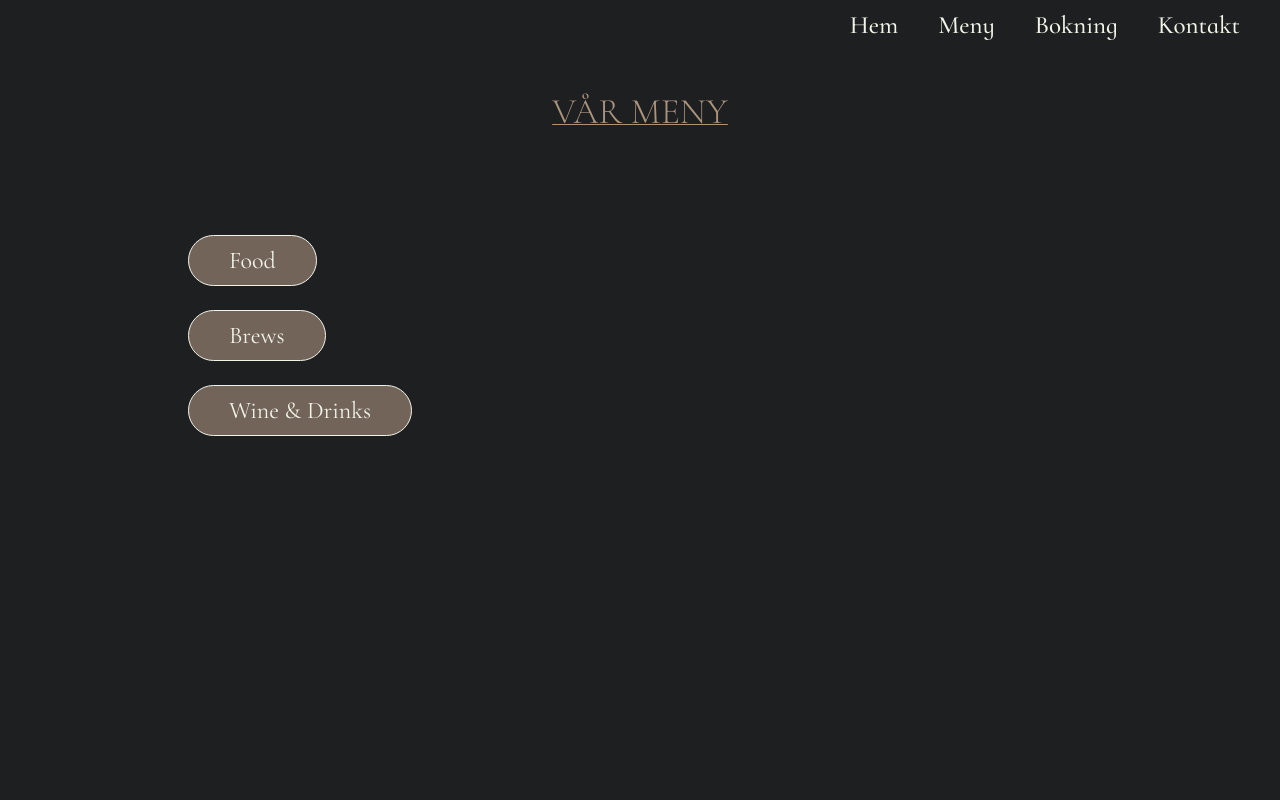
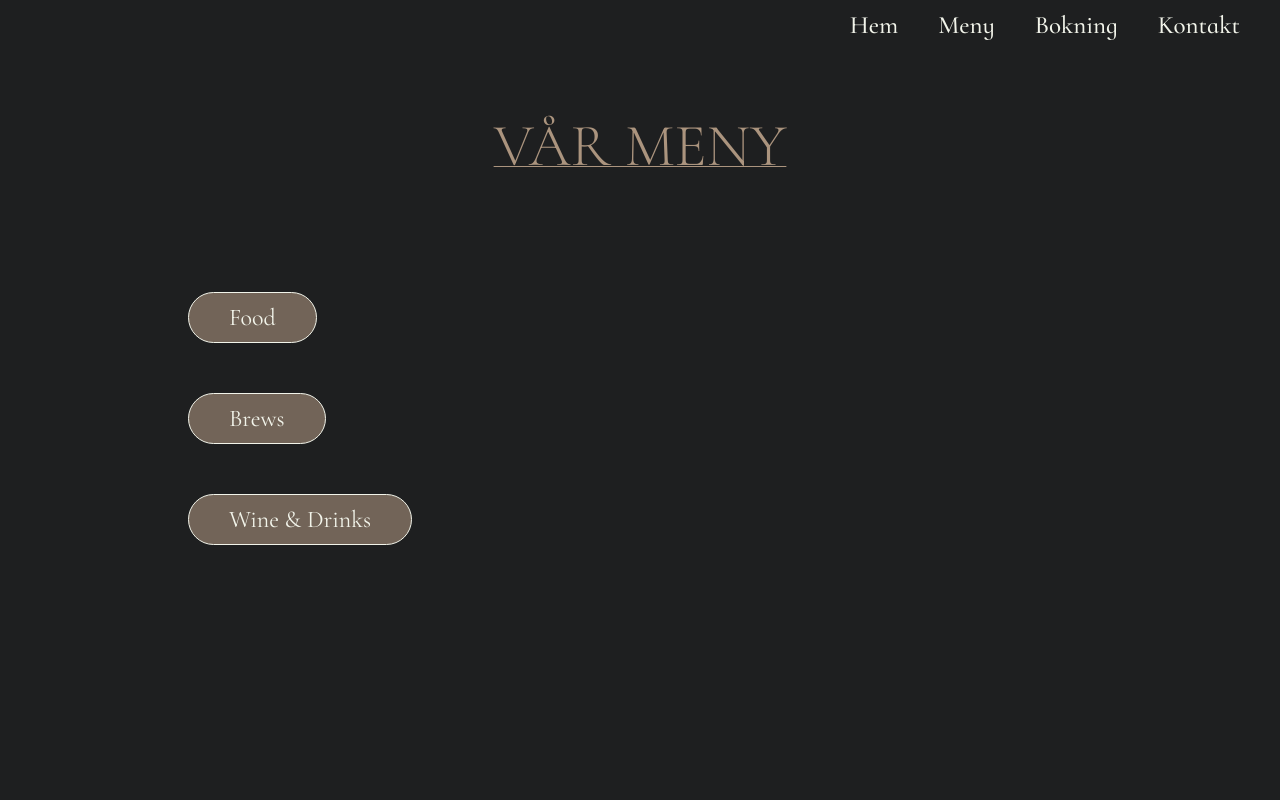
Before and after one commit to idadanielsson/Restaurant, a React (Create React App) app: page /menu in a window 1280 px wide. Shown: the top 800 px of the page. Built offline with nearby package versions, Linux system fonts and the light colour scheme.

Commit message:
changed styling

```diff
--- a/src/components/restaurant/admin/Admin.tsx
+++ b/src/components/restaurant/admin/Admin.tsx
@@ -31,7 +31,9 @@ export const AdminContext = createContext<IAdminContext>({
 
 export const Admin = () => {
   const [formattedDate, setFormattedDate] = useState(getFormattedDateFromLs());
-  const [bookings, setBookings] = useState<IBookingResponse[]>([]);
+  const [bookings, setBookings] = useState<IBookingResponse[]>(
+    getBookingsFromLs()
+  );
 
   const removeBooking = (b: string) => {
     let copy = [...bookings];
@@ -54,9 +56,9 @@ export const Admin = () => {
     setBookings(copy);
   };
 
-  // useEffect(() => {
-  //   saveBookingsToLs(bookings);
-  // }, [bookings]);
+  useEffect(() => {
+    saveBookingsToLs(bookings);
+  }, [bookings]);
 
   const getAdminBookings = async () => {
     let bookings = await getBookings();
--- a/src/components/restaurant/admin/adminBookings/AdminBookings.tsx
+++ b/src/components/restaurant/admin/adminBookings/AdminBookings.tsx
@@ -2,7 +2,7 @@ import { useContext, useEffect, useState } from "react";
 import { IBookingResponse } from "../../../../models/IBookingResponse";
 import {
   getFilteredBookingsFromLs,
-  // saveFilteredBookingsToLs,
+  saveFilteredBookingsToLs,
 } from "../../../../services/localStorageService";
 
 import { AdminBookingsWrapper } from "../../../styled/Wrappers";
@@ -14,14 +14,14 @@ export const AdminBookings = () => {
     useContext(AdminContext);
 
   const [filteredBookings, setFilteredBookings] = useState<IBookingResponse[]>(
-    []
+    getFilteredBookingsFromLs()
   );
-  // useEffect(() => {
-  //   saveFilteredBookingsToLs(filteredBookings);
-  // }, [filteredBookings]);
+  useEffect(() => {
+    saveFilteredBookingsToLs(filteredBookings);
+  }, [filteredBookings]);
 
   useEffect(() => {
-    if (bookings) {
+    {
       let copy = bookings.filter((b) => b.date === formattedDate);
       setFilteredBookings(copy);
       console.log(copy);
--- a/src/components/restaurant/admin/editBooking/EditBooking.tsx
+++ b/src/components/restaurant/admin/editBooking/EditBooking.tsx
@@ -8,7 +8,7 @@ import {
 import { EditButton } from "../../../styled/Buttons";
 import { Input } from "../../../styled/Inputs";
 import { EditBookingParagraph } from "../../../styled/Paragraphs";
-import { Wrapper } from "../../../styled/Wrappers";
+import { EditCardWrapper, Wrapper } from "../../../styled/Wrappers";
 import { AdminContext } from "../Admin";
 
 export const EditBooking = () => {
@@ -49,13 +49,7 @@ export const EditBooking = () => {
   };
 
   return (
-    <Wrapper
-      height="100vh"
-      display="flex"
-      justify="center"
-      align="center"
-      direction="column"
-    >
+    <EditCardWrapper>
       <EditBookingParagraph>
         Bokningsid: {editableBooking.id}
       </EditBookingParagraph>
@@ -72,6 +66,6 @@ export const EditBooking = () => {
       <EditButton padding="20px 40px" onClick={changeBookingFunction}>
         Ändra Bokning
       </EditButton>
-    </Wrapper>
+    </EditCardWrapper>
   );
 };
--- a/src/components/restaurant/menu/menuCategories/MenuCategories.tsx
+++ b/src/components/restaurant/menu/menuCategories/MenuCategories.tsx
@@ -2,7 +2,7 @@ import { useState } from "react";
 import { useNavigate } from "react-router-dom";
 import { menus } from "../../../../models/IMenu";
 import { categories } from "../../../../models/IMenuCategory";
-import { Button } from "../../../styled/Buttons";
+import { Button, ButtonWrapper } from "../../../styled/Buttons";
 import { BLUE, CHAMPAGNE } from "../../../styled/Colors";
 
 export const MenuCategories = () => {
@@ -21,7 +21,7 @@ export const MenuCategories = () => {
     return (
       <div key={c.id}>
         <Button
-          margin="12px"
+          margin="0px px"
           padding="10px 40px"
           fontSize="24px"
           bgcolor={backgroundColor === c.name ? BLUE : CHAMPAGNE}
@@ -36,5 +36,5 @@ export const MenuCategories = () => {
     );
   });
 
-  return <>{categoryHtml}</>;
+  return <ButtonWrapper>{categoryHtml}</ButtonWrapper>;
 };
--- a/src/components/styled/Buttons.tsx
+++ b/src/components/styled/Buttons.tsx
@@ -71,12 +71,23 @@ export const Button = styled.button`
   cursor: pointer;
 
   :hover {
-    background-color: #ab947e;
+    background-color: ${CHAMPAGNE_FADE};
   }
 
   @media ${breakpoint.mobileMenu} {
     padding: 7px 15px;
-    font-size: 22px;
+    font-size: 18px;
+  }
+`;
+
+export const ButtonWrapper = styled.div`
+  display: flex;
+  flex-direction: column;
+  gap: 50px;
+
+  @media ${breakpoint.mobileMenu} {
+    flex-direction: row;
+    gap: 12px;
   }
 `;
 
--- a/src/components/styled/Headings.tsx
+++ b/src/components/styled/Headings.tsx
@@ -103,7 +103,7 @@ export const ItemTitle = styled.h6`
 `;
 
 export const MenuHeading = styled.h2`
-  font-size: 36px;
+  font-size: 60px;
   font-family: "Cormorant Infant", serif;
   text-transform: uppercase;
   padding: 60px;
@@ -113,5 +113,5 @@ export const MenuHeading = styled.h2`
 
   @media ${breakpoint.mobileMenu} {
     padding: 20px 0 0 0;
-  }
+    font-size: 36px;
 `;
--- a/src/components/styled/Wrappers.tsx
+++ b/src/components/styled/Wrappers.tsx
@@ -455,11 +455,10 @@ export const AdminBookingsWrapper = styled.div`
   padding-top: 70px;
   gap: 20px;
   padding: 4rem 2rem;
-  border: 1px solid orange;
   background-color: ${BG_COLOR};
 
   @media ${breakpoint.mobileMenu} {
-    grid-template-columns: 1fr 1fr;
+    grid-template-columns: 1fr;
     padding: 6rem 2rem;
   }
 `;
@@ -529,4 +528,16 @@ export const MenuWrapper = styled.div`
   display: flex;
   align-items: center;
   flex-direction: column;
+  @media ${breakpoint.mobileMenu} {
+    height: 100%;
+    padding: 2rem;
+  }
 `;
+
+export const EditCardWrapper = styled.div`
+  height: 100vh;
+  display: flex;
+  justify-content: center;
+  align-items: center;
+  flex-direction: column;
+`;
--- a/src/services/localStorageService.ts
+++ b/src/services/localStorageService.ts
@@ -60,14 +60,16 @@ export const getFilteredBookingsFromLs = () => {
 
     return JSON.parse(localStorage.getItem("filteredBookings") || "");
   } else {
-    return {
+    return [
+      {
         _id: "",
         restaurantId: "",
         date: "",
         time: "",
         numberOfGuests: 0,
         customerId: "",
-    };
+      },
+    ];
   }
 };
 
```
Lines whose indentation alone changed are shown as unchanged.
